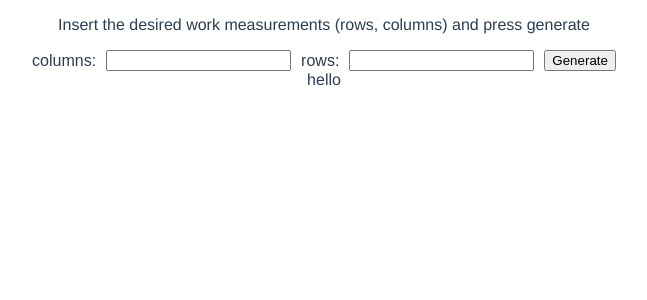
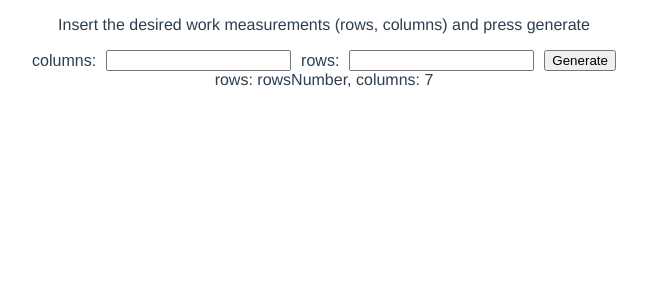
Before and after one commit to TootEgozy/tapestrymaster, a Vue app: page / in a window 1280 px wide. Shown: the top 300 px of the page, without its empty margins (316-963 px from the left). Built offline with nearby package versions, Linux system fonts and the light colour scheme.

Commit message:
wip converting to vue - vnode component - passing props WIP

```diff
--- a/src/App.vue
+++ b/src/App.vue
@@ -13,7 +13,7 @@
       </div>
     </div>
     <div id="table-container">
-      <DrawingTable />
+      <DrawingTable rows=rowsNumber columns=7 />
     </div>
   </div>
 </template>
@@ -26,8 +26,8 @@ export default {
   name: "App",
   data() {
     return {
-      rowsNumber: undefined,
-      columnsNumber: undefined,
+      rowsNumber: 6,
+      columnsNumber: 7,
       generated: false,
       colors: [],
       colorA: "blue",
--- a/src/components/DrawingTable.vue
+++ b/src/components/DrawingTable.vue
@@ -8,8 +8,13 @@ import { h } from "vue";
 
   export default {
     name: 'DrawingTable',
-    render() {
-      return h('div', { class: 'bar', innerHTML: 'hello' });
+    props: {
+      rows: Number,
+      columns: Number,
+    },
+    render(): any {
+      console.log(this);
+      return h('div', { class: 'bar', innerHTML:`rows: ${this.rows}, columns: ${this.columns}` });
     }
   }
 </script>
```
